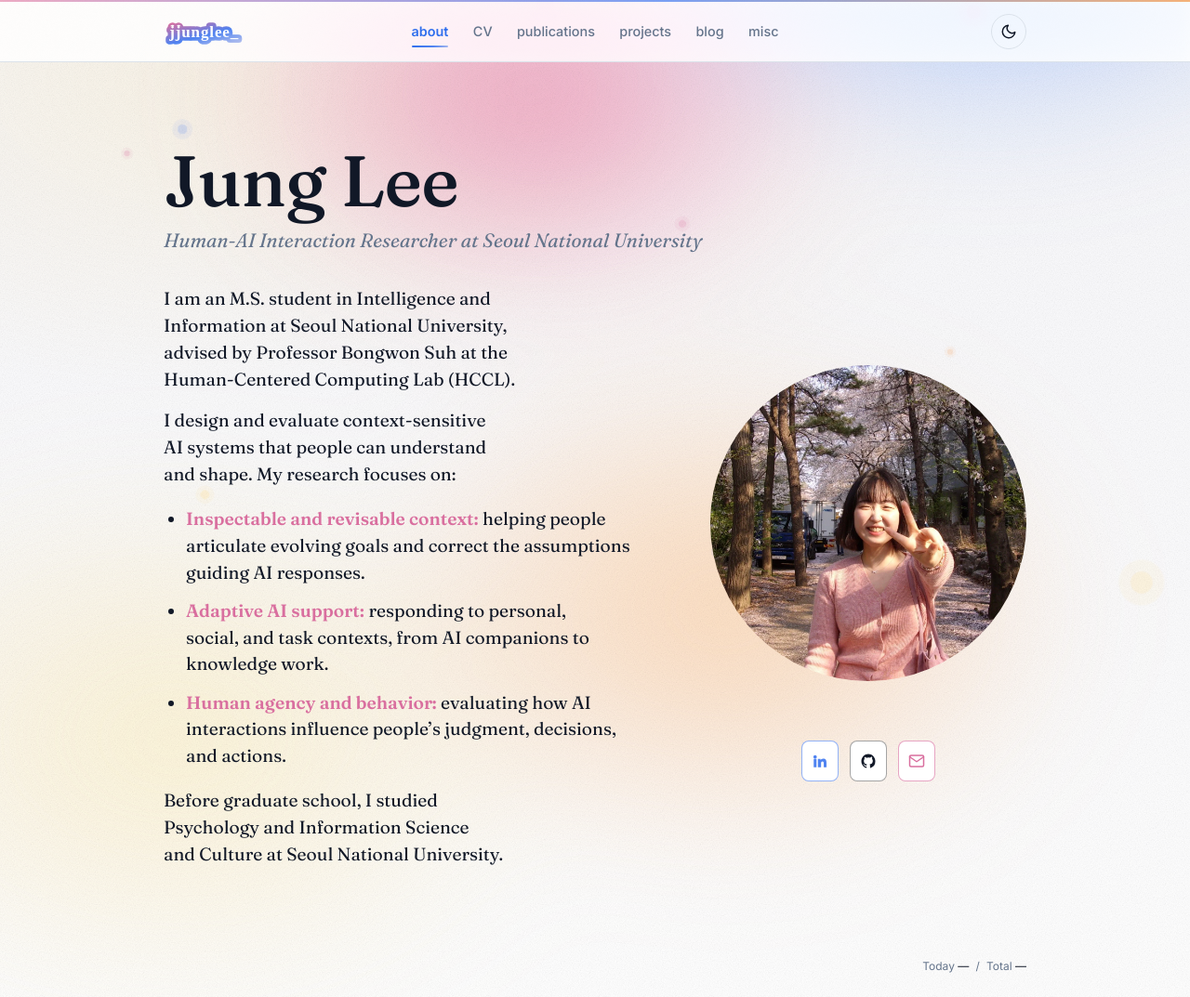
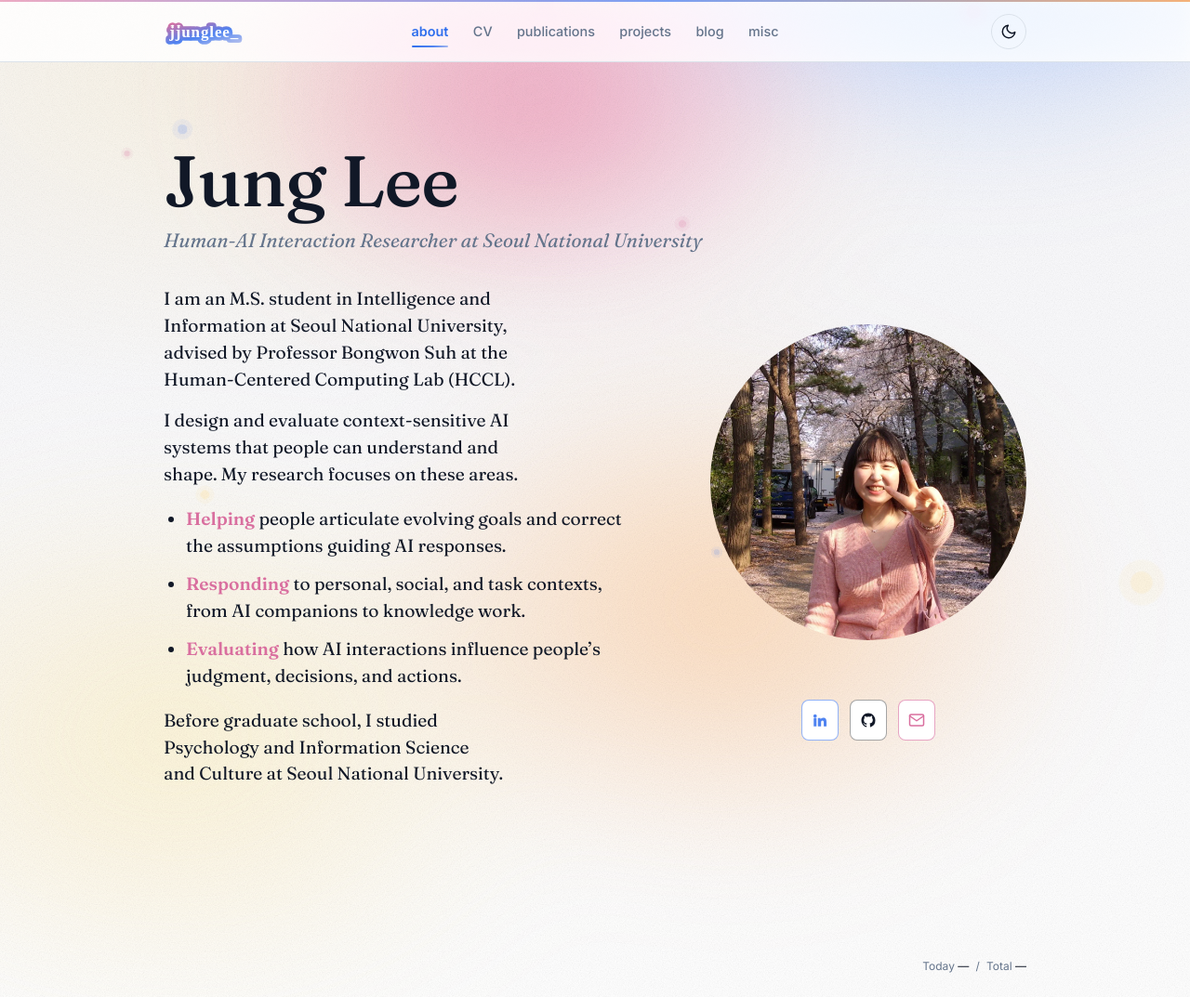
Before and after one commit to leejungp2/leejungp2.github.io, a Jekyll site: the page built from _pages/about.md, in a window 1280 px wide and 1073 px high. Shown: the whole window at 93% size. Built offline with Jekyll 4.4.1, drawn with Linux system fonts in a browser that asks for light colours.

Commit message:
Simplify About research bullets

```diff
--- a/_pages/about.md
+++ b/_pages/about.md
@@ -11,11 +11,11 @@ University, advised by Professor Bongwon Suh at the Human-Centered Computing
 Lab (HCCL).
 
 I design and evaluate context-sensitive AI systems that people can understand
-and shape. My research focuses on:
+and shape. My research focuses on these areas.
 
-- <span class="text-highlight-pink">**Inspectable and revisable context:**</span> helping people articulate evolving goals and correct the assumptions guiding AI responses.
-- <span class="text-highlight-pink">**Adaptive AI support:**</span> responding to personal, social, and task contexts, from AI companions to knowledge work.
-- <span class="text-highlight-pink">**Human agency and behavior:**</span> evaluating how AI interactions influence people's judgment, decisions, and actions.
+- <span class="text-highlight-pink">**Helping**</span> people articulate evolving goals and correct the assumptions guiding AI responses.
+- <span class="text-highlight-pink">**Responding**</span> to personal, social, and task contexts, from AI companions to knowledge work.
+- <span class="text-highlight-pink">**Evaluating**</span> how AI interactions influence people's judgment, decisions, and actions.
 
 Before graduate school, I studied Psychology and Information Science and Culture
 at Seoul National University.
```
